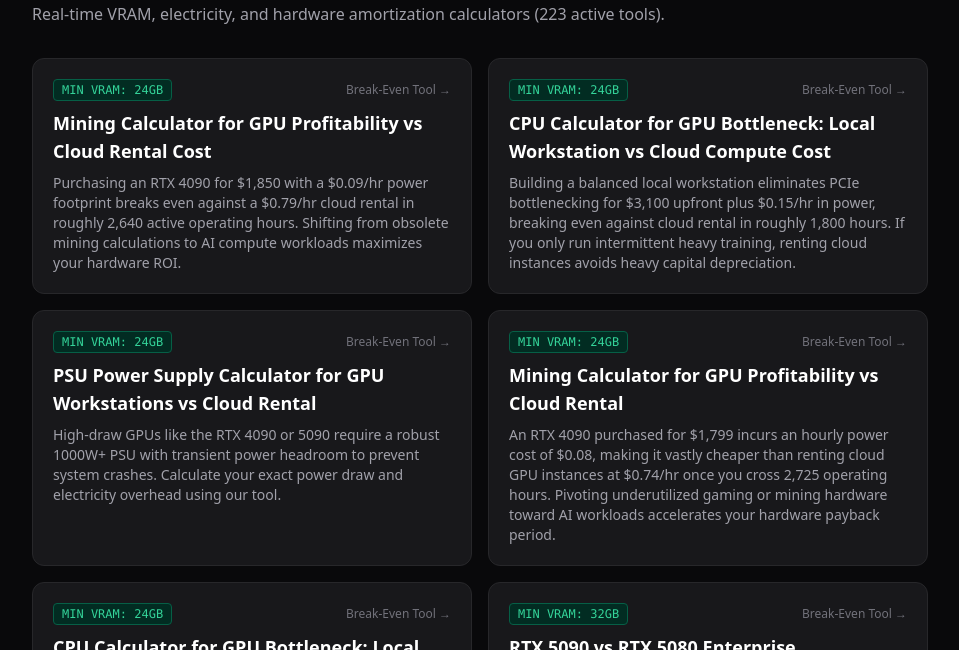
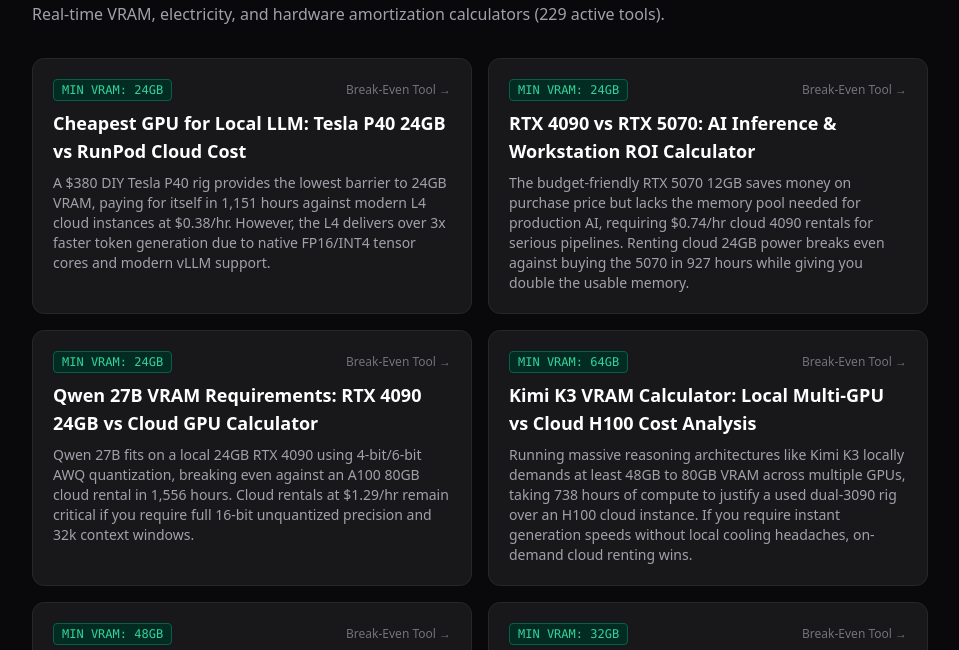
Before and after one commit to Milesrma/auto-pseo-site, a plain HTML site: page index.html in a window 1280 px wide. Shown: the part 94-744 px from the top of the page, without its empty margins (160-1119 px from the left). Drawn offline with nearby package versions, Linux system fonts and the light colour scheme.

Commit message:
Sniper update: index.html

```diff
--- a/index.html
+++ b/index.html
@@ -10,8 +10,56 @@
 <body class="bg-zinc-950 text-zinc-100 p-6 md:p-12">
     <div class="max-w-4xl mx-auto">
         <h1 class="text-4xl font-bold mb-2">Buy Local GPU vs. Rent Cloud Break-Even Tools</h1>
-        <p class="text-zinc-400 mb-8">Real-time VRAM, electricity, and hardware amortization calculators (223 active tools).</p>
+        <p class="text-zinc-400 mb-8">Real-time VRAM, electricity, and hardware amortization calculators (229 active tools).</p>
         <div class="grid md:grid-cols-2 gap-4">
+        <a href="cheapest-gpu-to-run-llm-tesla-p40-vs-runpod-calculator.html" class="block p-5 bg-zinc-900 border border-zinc-800 rounded-xl hover:border-emerald-500 transition">
+            <div class="flex items-center justify-between mb-2">
+                <span class="text-xs font-mono uppercase px-2 py-0.5 bg-emerald-950 text-emerald-400 border border-emerald-800 rounded">Min VRAM: 24GB</span>
+                <span class="text-xs text-zinc-500">Break-Even Tool &rarr;</span>
+            </div>
+            <h3 class="font-bold text-lg text-white">Cheapest GPU for Local LLM: Tesla P40 24GB vs RunPod Cloud Cost</h3>
+            <p class="text-sm text-zinc-400 mt-2">A $380 DIY Tesla P40 rig provides the lowest barrier to 24GB VRAM, paying for itself in 1,151 hours against modern L4 cloud instances at $0.38/hr. However, the L4 delivers over 3x faster token generation due to native FP16/INT4 tensor cores and modern vLLM support.</p>
+        </a>
+        <a href="rtx-4090-vs-5070-deep-learning-and-ai-inference-cost.html" class="block p-5 bg-zinc-900 border border-zinc-800 rounded-xl hover:border-emerald-500 transition">
+            <div class="flex items-center justify-between mb-2">
+                <span class="text-xs font-mono uppercase px-2 py-0.5 bg-emerald-950 text-emerald-400 border border-emerald-800 rounded">Min VRAM: 24GB</span>
+                <span class="text-xs text-zinc-500">Break-Even Tool &rarr;</span>
+            </div>
+            <h3 class="font-bold text-lg text-white">RTX 4090 vs RTX 5070: AI Inference & Workstation ROI Calculator</h3>
+            <p class="text-sm text-zinc-400 mt-2">The budget-friendly RTX 5070 12GB saves money on purchase price but lacks the memory pool needed for production AI, requiring $0.74/hr cloud 4090 rentals for serious pipelines. Renting cloud 24GB power breaks even against buying the 5070 in 927 hours while giving you double the usable memory.</p>
+        </a>
+        <a href="qwen-3-8-27b-vram-budget-rtx-4090-vs-cloud-h100-calculator.html" class="block p-5 bg-zinc-900 border border-zinc-800 rounded-xl hover:border-emerald-500 transition">
+            <div class="flex items-center justify-between mb-2">
+                <span class="text-xs font-mono uppercase px-2 py-0.5 bg-emerald-950 text-emerald-400 border border-emerald-800 rounded">Min VRAM: 24GB</span>
+                <span class="text-xs text-zinc-500">Break-Even Tool &rarr;</span>
+            </div>
+            <h3 class="font-bold text-lg text-white">Qwen 27B VRAM Requirements: RTX 4090 24GB vs Cloud GPU Calculator</h3>
+            <p class="text-sm text-zinc-400 mt-2">Qwen 27B fits on a local 24GB RTX 4090 using 4-bit/6-bit AWQ quantization, breaking even against an A100 80GB cloud rental in 1,556 hours. Cloud rentals at $1.29/hr remain critical if you require full 16-bit unquantized precision and 32k context windows.</p>
+        </a>
+        <a href="kimi-k3-vram-requirements-local-gpu-vs-runpod-calculator.html" class="block p-5 bg-zinc-900 border border-zinc-800 rounded-xl hover:border-emerald-500 transition">
+            <div class="flex items-center justify-between mb-2">
+                <span class="text-xs font-mono uppercase px-2 py-0.5 bg-emerald-950 text-emerald-400 border border-emerald-800 rounded">Min VRAM: 64GB</span>
+                <span class="text-xs text-zinc-500">Break-Even Tool &rarr;</span>
+            </div>
+            <h3 class="font-bold text-lg text-white">Kimi K3 VRAM Calculator: Local Multi-GPU vs Cloud H100 Cost Analysis</h3>
+            <p class="text-sm text-zinc-400 mt-2">Running massive reasoning architectures like Kimi K3 locally demands at least 48GB to 80GB VRAM across multiple GPUs, taking 738 hours of compute to justify a used dual-3090 rig over an H100 cloud instance. If you require instant generation speeds without local cooling headaches, on-demand cloud renting wins.</p>
+        </a>
+        <a href="rtx-5090-vs-rtx-pro-6000-ai-training-roi-calculator.html" class="block p-5 bg-zinc-900 border border-zinc-800 rounded-xl hover:border-emerald-500 transition">
+            <div class="flex items-center justify-between mb-2">
+                <span class="text-xs font-mono uppercase px-2 py-0.5 bg-emerald-950 text-emerald-400 border border-emerald-800 rounded">Min VRAM: 48GB</span>
+                <span class="text-xs text-zinc-500">Break-Even Tool &rarr;</span>
+            </div>
+            <h3 class="font-bold text-lg text-white">RTX 5090 vs RTX 6000 Ada: Deep Learning Workstation Cost Calculator</h3>
+            <p class="text-sm text-zinc-400 mt-2">A local RTX 5090 workstation delivers unmatched Blackwell memory bandwidth for $2,199, whereas renting an enterprise RTX 6000 Ada costs $1.15/hr for 48GB VRAM headroom. Buying the 5090 breaks even against cloud renting in 2,075 hours if your model fits inside 32GB GDDR7.</p>
+        </a>
+        <a href="rtx-5090-vs-5080-cost-per-token-calculator.html" class="block p-5 bg-zinc-900 border border-zinc-800 rounded-xl hover:border-emerald-500 transition">
+            <div class="flex items-center justify-between mb-2">
+                <span class="text-xs font-mono uppercase px-2 py-0.5 bg-emerald-950 text-emerald-400 border border-emerald-800 rounded">Min VRAM: 32GB</span>
+                <span class="text-xs text-zinc-500">Break-Even Tool &rarr;</span>
+            </div>
+            <h3 class="font-bold text-lg text-white">RTX 5090 vs RTX 5080: AI Cost per Token & Workstation ROI Calculator</h3>
+            <p class="text-sm text-zinc-400 mt-2">Purchasing an RTX 5080 saves cash upfront but its 16GB VRAM caps LLM parameter sizing, while renting an RTX 5090 32GB cloud instance at $0.95/hr provides double the VRAM without the $2,000+ local cost. You reach the break-even point against cloud rental after roughly 1,347 hours of continuous inference compute.</p>
+        </a>
         <a href="mining-calculator-for-gpu-profitability-vs-cloud-rental-cost.html" class="block p-5 bg-zinc-900 border border-zinc-800 rounded-xl hover:border-emerald-500 transition">
             <div class="flex items-center justify-between mb-2">
                 <span class="text-xs font-mono uppercase px-2 py-0.5 bg-emerald-950 text-emerald-400 border border-emerald-800 rounded">Min VRAM: 24GB</span>
```
